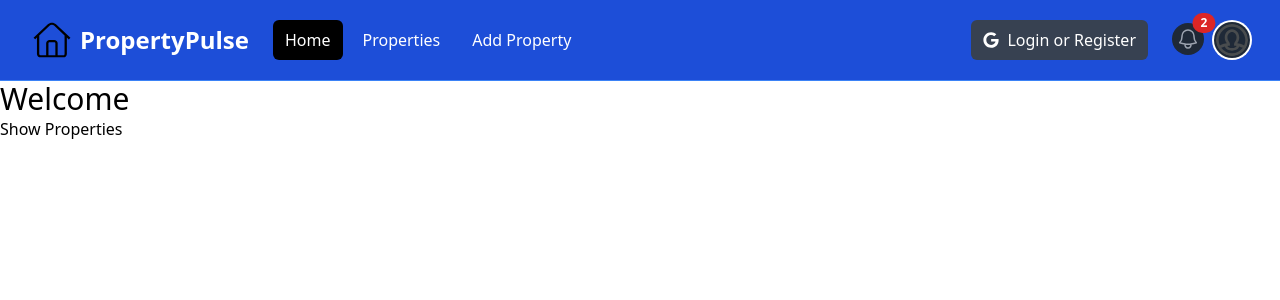
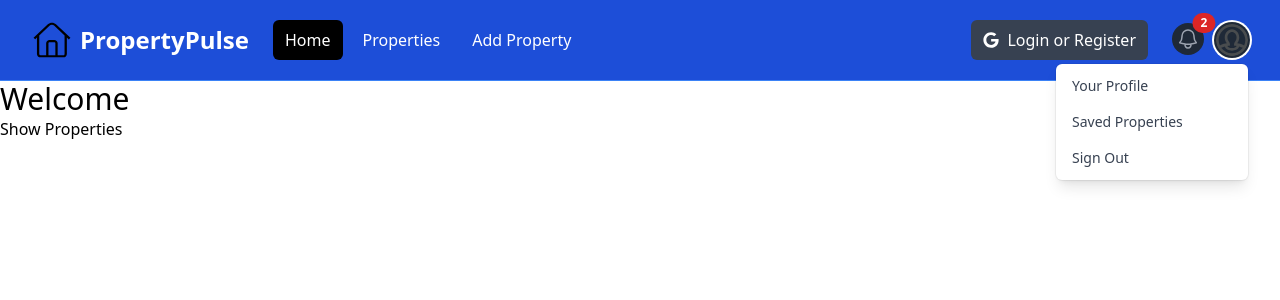
Before and after one commit to josuerushanika/property-rental, a Next.js app: page / in a window 1280 px wide. Both pictures are taken after a click on the button "Open user menu". Shown: the top 300 px of the page. Built offline with nearby package versions, Linux system fonts and the light colour scheme.

Commit message:
Add Navbarlinks,Dropdowns

```diff
--- a/components/Navbar.jsx
+++ b/components/Navbar.jsx
@@ -1,14 +1,15 @@
-'use client';
+"use client";
 
 import { useState } from "react";
 import Image from "next/image";
 import Link from "next/link";
 import logo from "../assets/images/icons_223144.svg";
 import profileDefault from "../assets/images/profile-default.svg";
-import { FaGoogle } from 'react-icons/fa'
+import { FaGoogle } from "react-icons/fa";
 
 const Navbar = () => {
   const [isMobileMenuOpen, setIsMobileMenuOpen] = useState(false);
+  const [isProfileMenuOpen, setIsProfileMenuOpen] = useState(false);
 
   return (
     <nav className="bg-blue-700 border-b border-blue-500">
@@ -125,6 +126,7 @@
                   id="user-menu-button"
                   aria-expanded="false"
                   aria-haspopup="true"
+                  onClick={() => setIsProfileMenuOpen((prev) => !prev)}
                 >
                   <span className="absolute -inset-1.5"></span>
                   <span className="sr-only">Open user menu</span>
@@ -137,9 +139,11 @@
               </div>
 
               {/* <!-- Profile dropdown --> */}
+
+              {isProfileMenuOpen && (
                 <div
                   id="user-menu"
-                                className="hidden absolute right-0 z-10 mt-2 w-48 origin-top-right rounded-md bg-white py-1 shadow-lg ring-1 ring-black ring-opacity-5 focus:outline-none"
+                  className="absolute right-0 z-10 mt-2 w-48 origin-top-right rounded-md bg-white py-1 shadow-lg ring-1 ring-black ring-opacity-5 focus:outline-none"
                   role="menu"
                   aria-orientation="vertical"
                   aria-labelledby="user-menu-button"
@@ -172,13 +176,15 @@
                     Sign Out
                   </button>
                 </div>
+              )}
             </div>
           </div>
         </div>
       </div>
 
       {/* <!-- Mobile menu, show/hide based on menu state. --> */}
-            {isMobileMenuOpen && (<div id="mobile-menu">
+      {isMobileMenuOpen && (
+        <div id="mobile-menu">
           <div className="space-y-1 px-2 pb-3 pt-2">
             <Link
               href="/"
@@ -203,8 +209,8 @@
               <span>Login or Register</span>
             </button>
           </div>
-            </div>)}
-
+        </div>
+      )}
     </nav>
   );
 };
```
Lines whose indentation alone changed are shown as unchanged.
